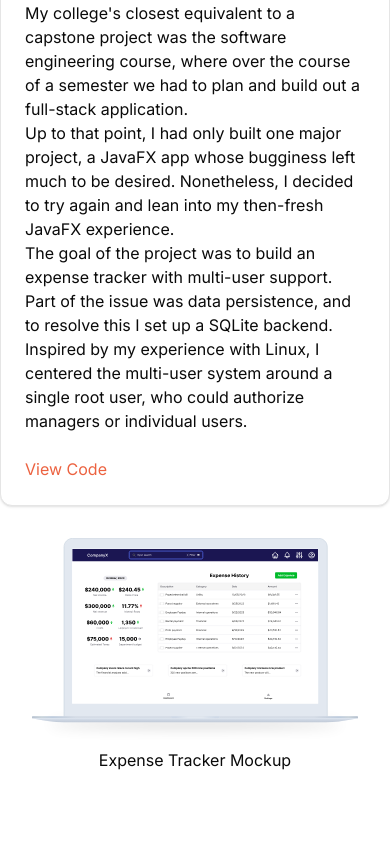
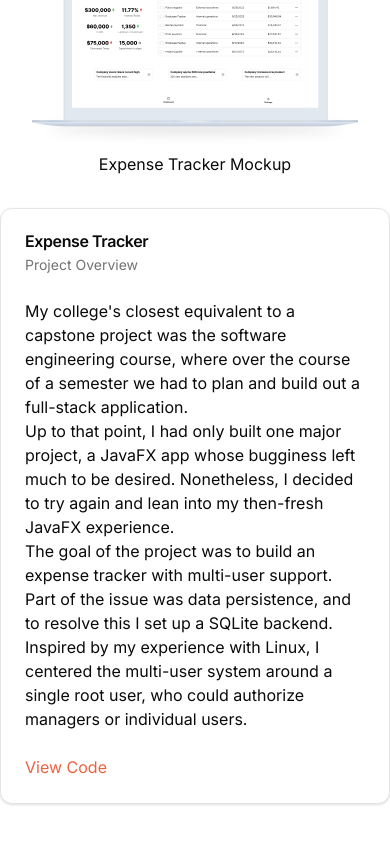
Before and after one commit to availe/Personal-Website-V2, a Next.js app: page /projects in a window 390 px wide. Shown: the part 1223-2067 px from the top of the page. Built offline with nearby package versions, Linux system fonts and the light colour scheme.

Commit message:
tailwind instead of js for imageLeft

```diff
--- a/src/components/project/project-entry.tsx
+++ b/src/components/project/project-entry.tsx
@@ -60,7 +60,6 @@ const TextSection = ({
           <a
             href={codeUrl}
             className="text-center text-[#ec6240] hover:text-[#ffa07a] transition-colors duration-100 ease-in-out"
-            // target="_blank"
             rel="noopener noreferrer"
           >
             View Code
@@ -81,9 +80,12 @@ const ProjectEntry: React.FC<ProjectEntryProps> = ({
   imageLeft = true,
 }) => (
   <div className="flex flex-col container mx-auto">
-    <section aria-labelledby="project-title" className="flex flex-col lg:flex-row w-full">
-      {imageLeft ? (
-        <>
+    <section
+      aria-labelledby="project-title"
+      className={`flex flex-col lg:flex-row w-full ${
+        imageLeft ? "" : "lg:flex-row-reverse"
+      }`}
+    >
       <ImageSection src={imageSrc} alt={imageAlt} />
       <TextSection
         title={projectName}
@@ -91,18 +93,6 @@ const ProjectEntry: React.FC<ProjectEntryProps> = ({
         details={projectDetails}
         codeUrl={codeUrl}
       />
-        </>
-      ) : (
-        <>
-          <TextSection
-            title={projectName}
-            description={projectDescription}
-            details={projectDetails}
-            codeUrl={codeUrl}
-          />
-          <ImageSection src={imageSrc} alt={imageAlt} />
-        </>
-      )}
     </section>
   </div>
 );
```
Lines whose indentation alone changed are shown as unchanged.
